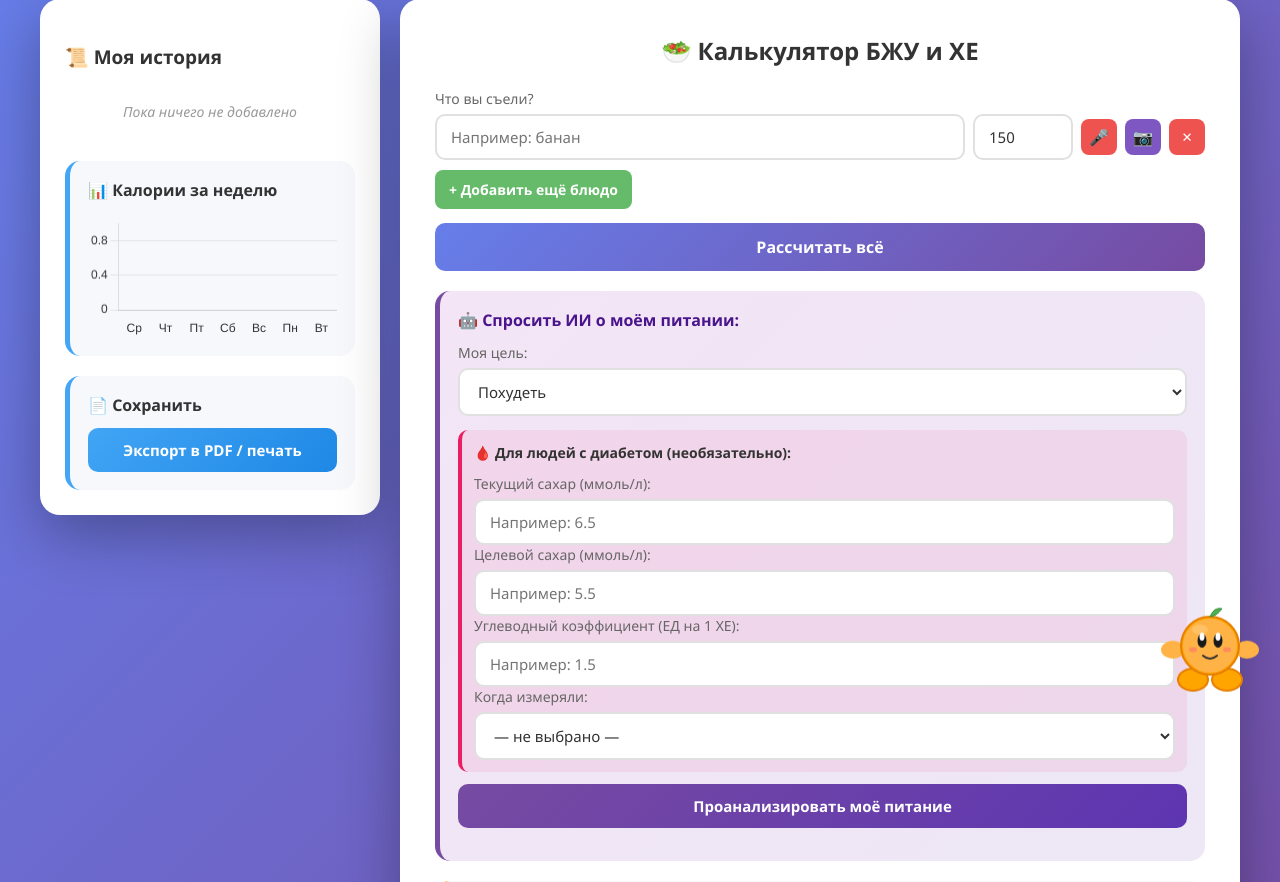
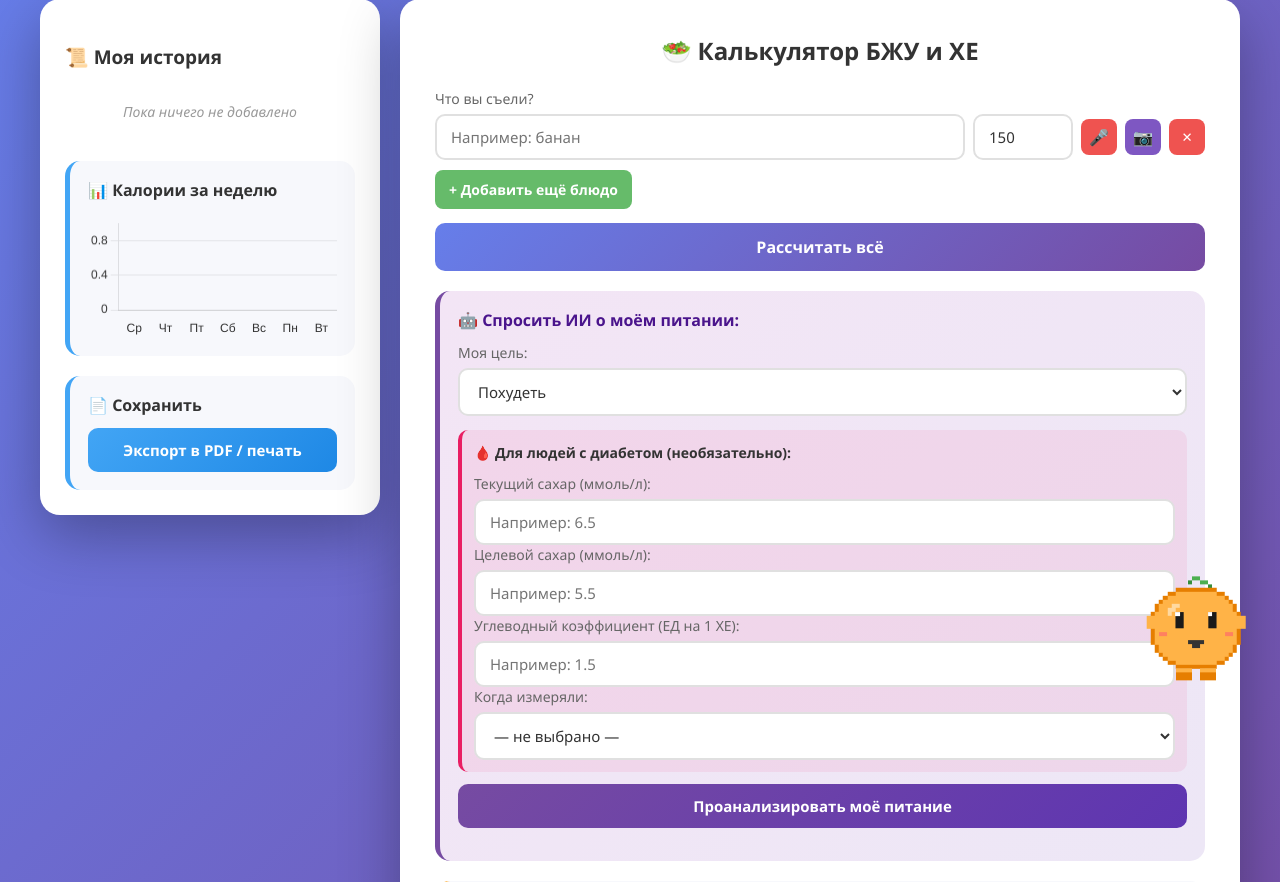
Before and after one commit to frogkiller95/my-nutrition-ai, a Flask app: page / in a window 1280 px wide. Shown: the part 76-958 px from the top of the page. Run offline with Flask 3, Linux system fonts and the light colour scheme; some libraries are stand-ins or nearby versions.

Commit message:
Update index.html

```diff
--- a/templates/index.html
+++ b/templates/index.html
@@ -102,9 +102,27 @@
         /* ===== ПЕРСОНАЖ АПЕЛЬСИНЧИК ===== */
         .mascot-container { position: fixed; bottom: 20px; right: 20px; z-index: 999; cursor: pointer; transition: transform 0.3s; }
         .mascot-container:hover { transform: scale(1.1); }
-        .mascot-svg { width: 100px; height: 100px; animation: float 3s ease-in-out infinite; }
-        @keyframes float { 0%, 100% { transform: translateY(0); } 50% { transform: translateY(-10px); } }
-        .mascot-chat { display: none; position: fixed; bottom: 130px; right: 20px; width: 320px; max-width: calc(100vw - 40px); background: var(--card-bg); border-radius: 20px; box-shadow: 0 10px 40px rgba(0,0,0,0.3); z-index: 1000; overflow: hidden; }
+        .mascot-svg {
+            width: 128px;
+            height: 128px;
+            image-rendering: pixelated;
+            animation: float 3s ease-in-out infinite;
+        }
+        @keyframes float {
+            0%, 100% { transform: translateY(0); }
+            50% { transform: translateY(-8px); }
+        }
+        .mascot-body { transform-origin: 16px 16px; animation: breathe 2s ease-in-out infinite; }
+        @keyframes breathe {
+            0%, 100% { transform: scale(1); }
+            50% { transform: scale(1.04, 1.02); }
+        }
+        .mascot-eye { animation: blink 4s ease-in-out infinite; transform-origin: center; }
+        @keyframes blink {
+            0%, 90%, 100% { transform: scaleY(1); }
+            95% { transform: scaleY(0.1); }
+        }
+        .mascot-chat { display: none; position: fixed; bottom: 160px; right: 20px; width: 320px; max-width: calc(100vw - 40px); background: var(--card-bg); border-radius: 20px; box-shadow: 0 10px 40px rgba(0,0,0,0.3); z-index: 1000; overflow: hidden; }
         .mascot-chat.active { display: block; }
         .mascot-chat-header { background: linear-gradient(135deg, #FF8C00 0%, #FFA500 100%); color: white; padding: 12px 16px; font-weight: 600; display: flex; justify-content: space-between; align-items: center; }
         .mascot-chat-close { background: none; border: none; color: white; font-size: 20px; cursor: pointer; line-height: 1; }
@@ -213,25 +231,79 @@
         </div>
     </div>
 
-    <!-- АПЕЛЬСИНЧИК -->
+    <!-- АПЕЛЬСИНЧИК (пиксель-арт) -->
     <div class="mascot-container" onclick="toggleMascotChat()">
-        <svg class="mascot-svg" viewBox="0 0 100 100">
-    <ellipse cx="33" cy="84" rx="15" ry="11" fill="#FFA500" stroke="#E67E00" stroke-width="2"/>
-    <ellipse cx="67" cy="84" rx="15" ry="11" fill="#FFA500" stroke="#E67E00" stroke-width="2"/>
-    <ellipse cx="13" cy="54" rx="12" ry="9" fill="#FFB347"/>
-    <ellipse cx="87" cy="54" rx="12" ry="9" fill="#FFB347"/>
-    <circle cx="50" cy="50" r="29" fill="#FFA500" stroke="#E67E00" stroke-width="2"/>
-    <circle cx="50" cy="50" r="27" fill="#FFB347"/>
-    <ellipse cx="40" cy="34" rx="8" ry="5" fill="#FFCC80" opacity="0.55"/>
-    <ellipse cx="42" cy="45" rx="4.5" ry="7" fill="#1a1a1a"/>
-    <ellipse cx="58" cy="45" rx="4.5" ry="7" fill="#1a1a1a"/>
-    <ellipse cx="42" cy="41" rx="2.5" ry="4" fill="white"/>
-    <ellipse cx="58" cy="41" rx="2.5" ry="4" fill="white"/>
-    <ellipse cx="33" cy="54" rx="4" ry="2.5" fill="#FF6B6B" opacity="0.55"/>
-    <ellipse cx="67" cy="54" rx="4" ry="2.5" fill="#FF6B6B" opacity="0.55"/>
-    <path d="M 43 60 Q 50 66 57 60" stroke="#333" stroke-width="2" fill="none" stroke-linecap="round"/>
-    <path d="M 50 21 Q 54 11 62 13 Q 56 21 50 21" fill="#4CAF50" stroke="#388E3C" stroke-width="1"/>
-</svg>
+        <svg class="mascot-svg" viewBox="0 0 32 32" xmlns="http://www.w3.org/2000/svg" shape-rendering="crispEdges">
+            <rect x="15" y="2" width="2" height="1" fill="#4CAF50"/>
+            <rect x="17" y="3" width="2" height="1" fill="#4CAF50"/>
+            <rect x="14" y="3" width="1" height="1" fill="#388E3C"/>
+            <rect x="19" y="4" width="1" height="1" fill="#388E3C"/>
+
+            <g class="mascot-body">
+                <rect x="11" y="5" width="10" height="1" fill="#E67E00"/>
+                <rect x="9" y="6" width="14" height="1" fill="#E67E00"/>
+                <rect x="8" y="7" width="16" height="1" fill="#E67E00"/>
+                <rect x="7" y="8" width="18" height="1" fill="#E67E00"/>
+                <rect x="6" y="9" width="20" height="1" fill="#E67E00"/>
+                <rect x="6" y="10" width="20" height="1" fill="#E67E00"/>
+                <rect x="5" y="11" width="22" height="1" fill="#E67E00"/>
+                <rect x="5" y="12" width="22" height="1" fill="#E67E00"/>
+                <rect x="5" y="13" width="22" height="1" fill="#E67E00"/>
+                <rect x="5" y="14" width="22" height="1" fill="#E67E00"/>
+                <rect x="5" y="15" width="22" height="1" fill="#E67E00"/>
+                <rect x="5" y="16" width="22" height="1" fill="#E67E00"/>
+                <rect x="5" y="17" width="22" height="1" fill="#E67E00"/>
+                <rect x="5" y="18" width="22" height="1" fill="#E67E00"/>
+                <rect x="6" y="19" width="20" height="1" fill="#E67E00"/>
+                <rect x="6" y="20" width="20" height="1" fill="#E67E00"/>
+                <rect x="7" y="21" width="18" height="1" fill="#E67E00"/>
+                <rect x="8" y="22" width="16" height="1" fill="#E67E00"/>
+                <rect x="9" y="23" width="14" height="1" fill="#E67E00"/>
+                <rect x="11" y="24" width="10" height="1" fill="#E67E00"/>
+
+                <rect x="11" y="6" width="10" height="1" fill="#FFB347"/>
+                <rect x="9" y="7" width="14" height="1" fill="#FFB347"/>
+                <rect x="8" y="8" width="16" height="1" fill="#FFB347"/>
+                <rect x="7" y="9" width="18" height="1" fill="#FFB347"/>
+                <rect x="7" y="10" width="18" height="1" fill="#FFB347"/>
+                <rect x="6" y="11" width="20" height="1" fill="#FFB347"/>
+                <rect x="6" y="12" width="20" height="1" fill="#FFB347"/>
+                <rect x="6" y="13" width="20" height="1" fill="#FFB347"/>
+                <rect x="6" y="14" width="20" height="1" fill="#FFB347"/>
+                <rect x="6" y="15" width="20" height="1" fill="#FFB347"/>
+                <rect x="6" y="16" width="20" height="1" fill="#FFB347"/>
+                <rect x="6" y="17" width="20" height="1" fill="#FFB347"/>
+                <rect x="6" y="18" width="20" height="1" fill="#FFB347"/>
+                <rect x="7" y="19" width="18" height="1" fill="#FFB347"/>
+                <rect x="7" y="20" width="18" height="1" fill="#FFB347"/>
+                <rect x="8" y="21" width="16" height="1" fill="#FFB347"/>
+                <rect x="9" y="22" width="14" height="1" fill="#FFB347"/>
+                <rect x="11" y="23" width="10" height="1" fill="#FFB347"/>
+
+                <rect x="10" y="9" width="2" height="1" fill="#FFD9A0"/>
+                <rect x="9" y="10" width="2" height="1" fill="#FFD9A0"/>
+                <rect x="9" y="11" width="1" height="1" fill="#FFD9A0"/>
+
+                <rect x="4" y="12" width="2" height="3" fill="#FFB347"/>
+                <rect x="26" y="12" width="2" height="3" fill="#FFB347"/>
+
+                <rect class="mascot-eye" x="11" y="11" width="2" height="4" fill="#1a1a1a"/>
+                <rect class="mascot-eye" x="19" y="11" width="2" height="4" fill="#1a1a1a"/>
+                <rect x="11" y="11" width="1" height="1" fill="white"/>
+                <rect x="19" y="11" width="1" height="1" fill="white"/>
+
+                <rect x="7" y="16" width="2" height="1" fill="#FF6B6B" opacity="0.7"/>
+                <rect x="23" y="16" width="2" height="1" fill="#FF6B6B" opacity="0.7"/>
+
+                <rect x="14" y="18" width="4" height="1" fill="#333"/>
+                <rect x="15" y="19" width="2" height="1" fill="#333"/>
+            </g>
+
+            <rect x="11" y="25" width="4" height="3" fill="#E67E00"/>
+            <rect x="17" y="25" width="4" height="3" fill="#E67E00"/>
+            <rect x="11" y="25" width="4" height="1" fill="#FFB347"/>
+            <rect x="17" y="25" width="4" height="1" fill="#FFB347"/>
+        </svg>
     </div>
 
     <div class="mascot-chat" id="mascotChat">
@@ -454,7 +526,6 @@
             } catch (e) { status.textContent = '❌ Ошибка соединения'; status.style.color = '#e53935'; }
         }
 
-        // ===== ЧАТ С АПЕЛЬСИНЧИКОМ =====
         function toggleMascotChat() {
             document.getElementById('mascotChat').classList.toggle('active');
         }
```
